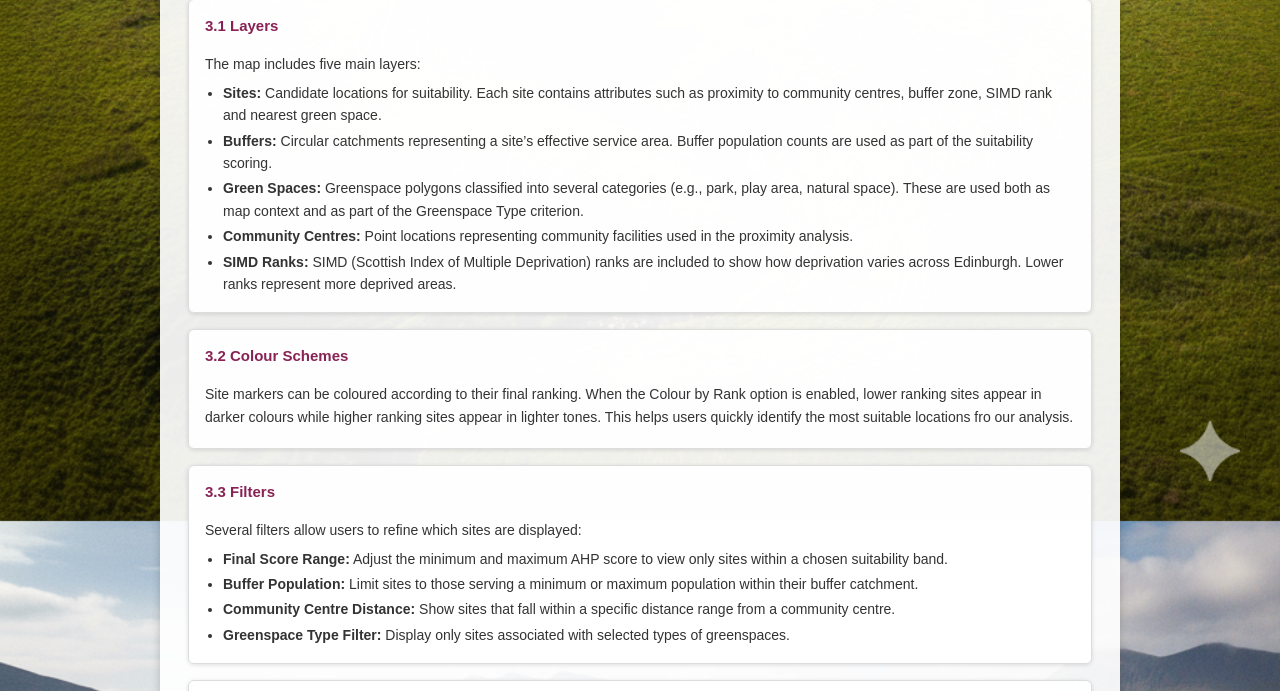
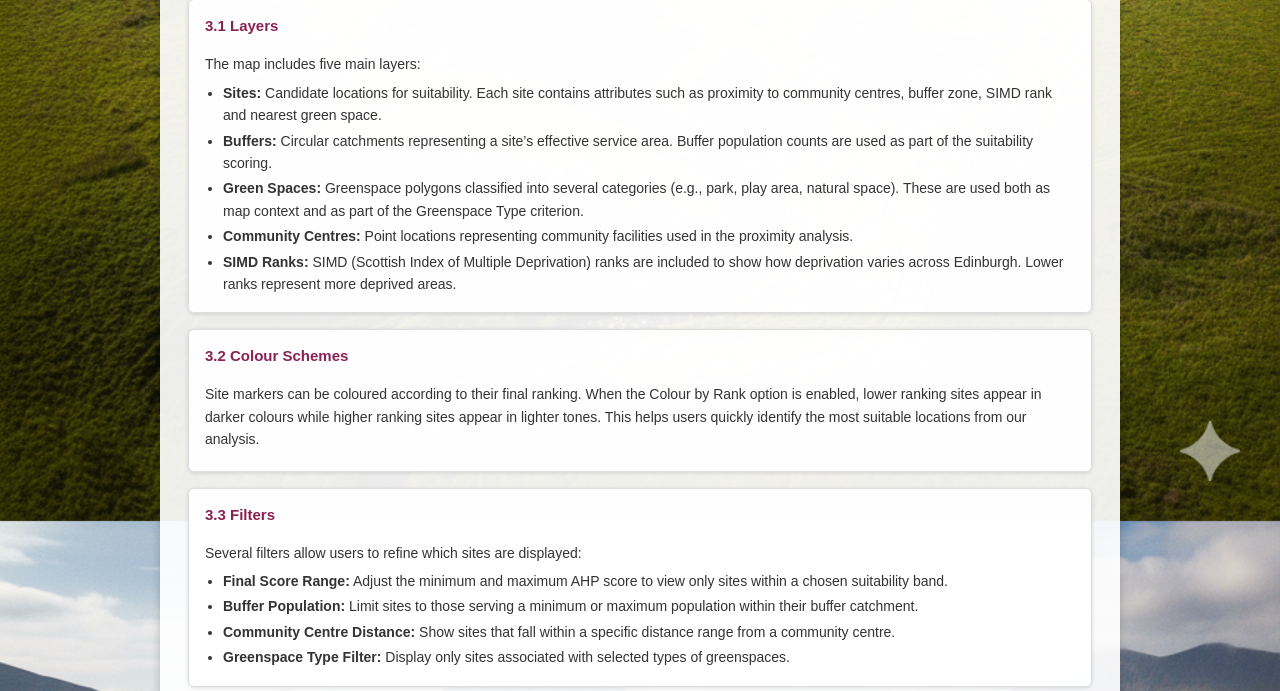
Before and after one commit to Adokan11/TIGIS_webmap, a Flask app: page /info_overview in a window 1280 px wide. Shown: the part 759-1450 px from the top of the page. Run offline with Flask 3, Linux system fonts and the light colour scheme; parts of the project's set-up code (start-up, migrations or seed data) failed here and were passed over.

Commit message:
Typo Fix

```diff
--- a/templates/info_overview.html
+++ b/templates/info_overview.html
@@ -144,7 +144,7 @@
                 Site markers can be coloured according to their final ranking. When the
                 Colour by Rank option is enabled, lower ranking sites appear in darker colours while
                 higher ranking sites appear in lighter tones. This helps users quickly identify the most
-                suitable locations fro our analysis.
+                suitable locations from our analysis.
             </p>
         </div>
 
```
